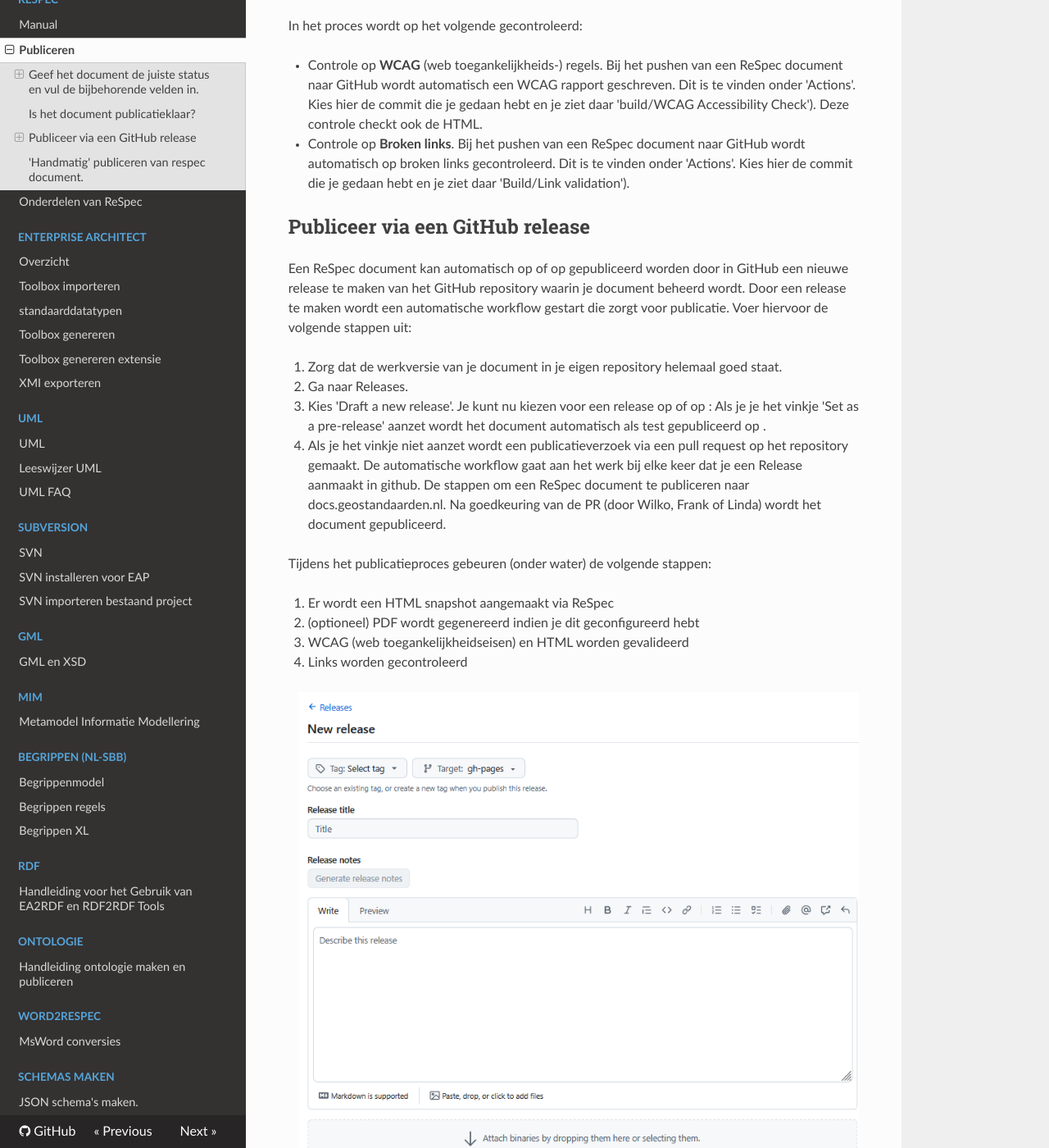
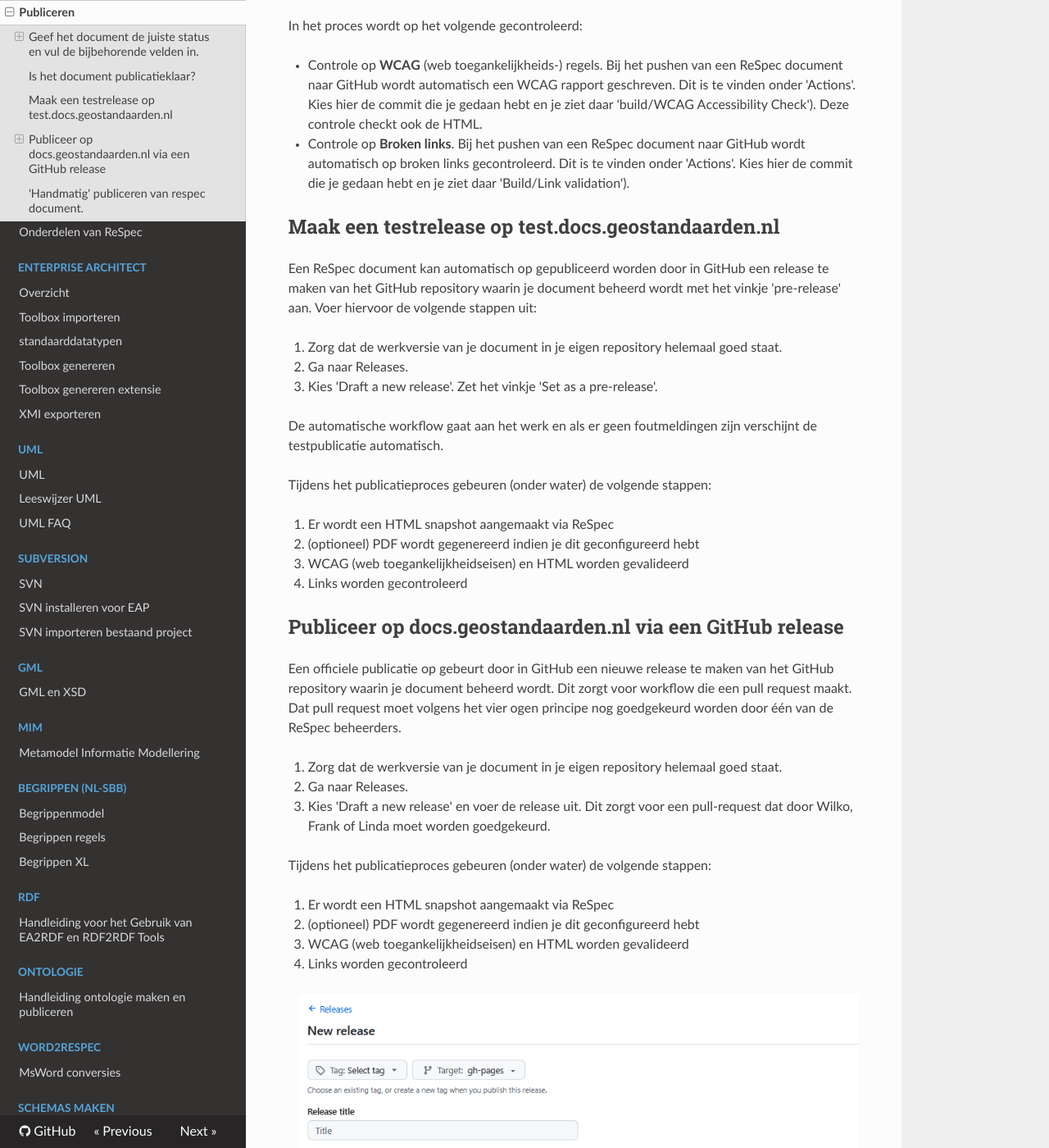
Before and after one commit to Geonovum/handleiding-tooling, an MkDocs documentation site: the page built from docs/ReSpec/ReSpec-publiceren.md, in a window 1280 px wide and 1400 px high, scrolled down 1731 px. Shown: the whole window at 82% size. Built offline with MkDocs 1.6.1, drawn with Linux system fonts in a browser that asks for light colours; nearby versions of some CDN libraries.

Commit message:
release op test.docs.geostandaarden.nl beter zichtbaar gemaakt..

```diff
--- a/docs/ReSpec/ReSpec-publiceren.md
+++ b/docs/ReSpec/ReSpec-publiceren.md
@@ -65,16 +65,33 @@
   'Actions'. Kies hier de commit die je gedaan hebt en je ziet daar
   'Build/Link validation').
 
-## Publiceer via een GitHub release
+## Maak een testrelease op test.docs.geostandaarden.nl
 
-Een ReSpec document kan automatisch op <docs.geostandaarden.nl> of op <test.docs.ogestandaarden.nl> gepubliceerd worden door in GitHub een nieuwe release te maken van het GitHub repository waarin je document beheerd wordt. Door een release te maken wordt een automatische workflow gestart die zorgt voor publicatie. Voer hiervoor de volgende stappen uit:
+Een ReSpec document kan automatisch op <test.docs.geostandaarden.nl> gepubliceerd worden door in GitHub een  release te maken van het GitHub repository waarin je document beheerd wordt met het vinkje 'pre-release' aan. Voer hiervoor de volgende stappen uit:
 
 1. Zorg dat de werkversie van je document in je eigen repository helemaal goed staat.
 1. Ga naar Releases.
-2. Kies 'Draft a new release'. Je kunt nu kiezen voor een release op <test.docs.geostandaarden.nl> of op <docs.geostandaarden.nl>: Als je je het vinkje 'Set as a pre-release' aanzet wordt het document automatisch als test gepubliceerd op <test.docs.geostandaarden.nl>.
-3. Als je het vinkje niet aanzet wordt een publicatieverzoek via een pull request op het repository <github.com/Geonovum/docs.geostandaarden.nl> gemaakt.
-De automatische workflow gaat aan het werk bij elke keer dat je een Release aanmaakt in github. De stappen om een ReSpec document te publiceren naar docs.geostandaarden.nl.
-Na goedkeuring van de PR (door Wilko, Frank of Linda) wordt het document gepubliceerd.
+2. Kies 'Draft a new release'. Zet het vinkje 'Set as a pre-release'.
+
+De automatische workflow gaat aan het werk en als er geen foutmeldingen zijn verschijnt de testpublicatie automatisch.
+
+
+Tijdens het publicatieproces gebeuren (onder water) de volgende stappen:
+
+1. Er wordt een HTML snapshot aangemaakt via ReSpec
+2. (optioneel) PDF wordt gegenereerd indien je dit geconfigureerd hebt
+3. WCAG (web toegankelijkheidseisen) en HTML worden gevalideerd
+4. Links worden gecontroleerd
+
+
+## Publiceer op docs.geostandaarden.nl via een GitHub release
+
+Een officiele publicatie op <docs.geostandaarden.nl> gebeurt door in GitHub een nieuwe release te maken van het GitHub repository waarin je document beheerd wordt. Dit zorgt voor workflow  die een pull request maakt. Dat pull request moet volgens het vier ogen principe nog goedgekeurd worden door één van de ReSpec beheerders.
+
+1. Zorg dat de werkversie van je document in je eigen repository helemaal goed staat.
+1. Ga naar Releases.
+2. Kies 'Draft a new release' en voer de release uit. Dit zorgt voor een pull-request dat door Wilko, Frank of Linda moet worden goedgekeurd.
+
 
 
 Tijdens het publicatieproces gebeuren (onder water) de volgende stappen:
```
